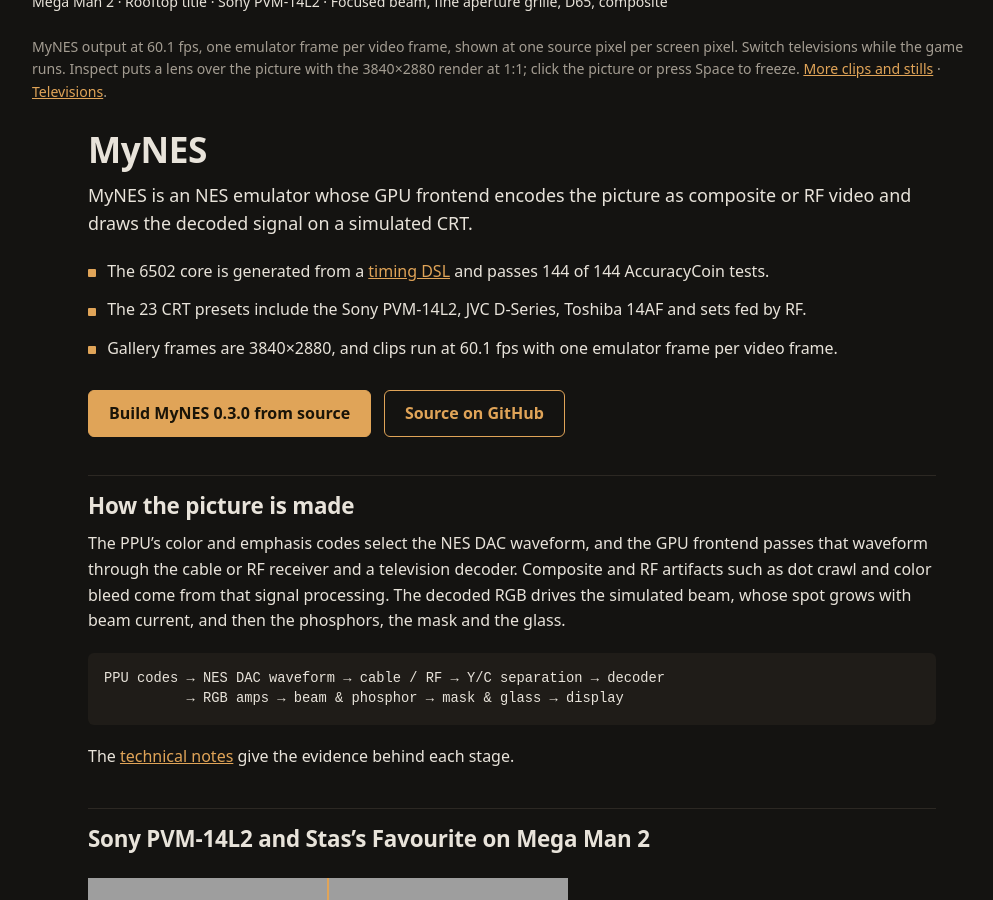
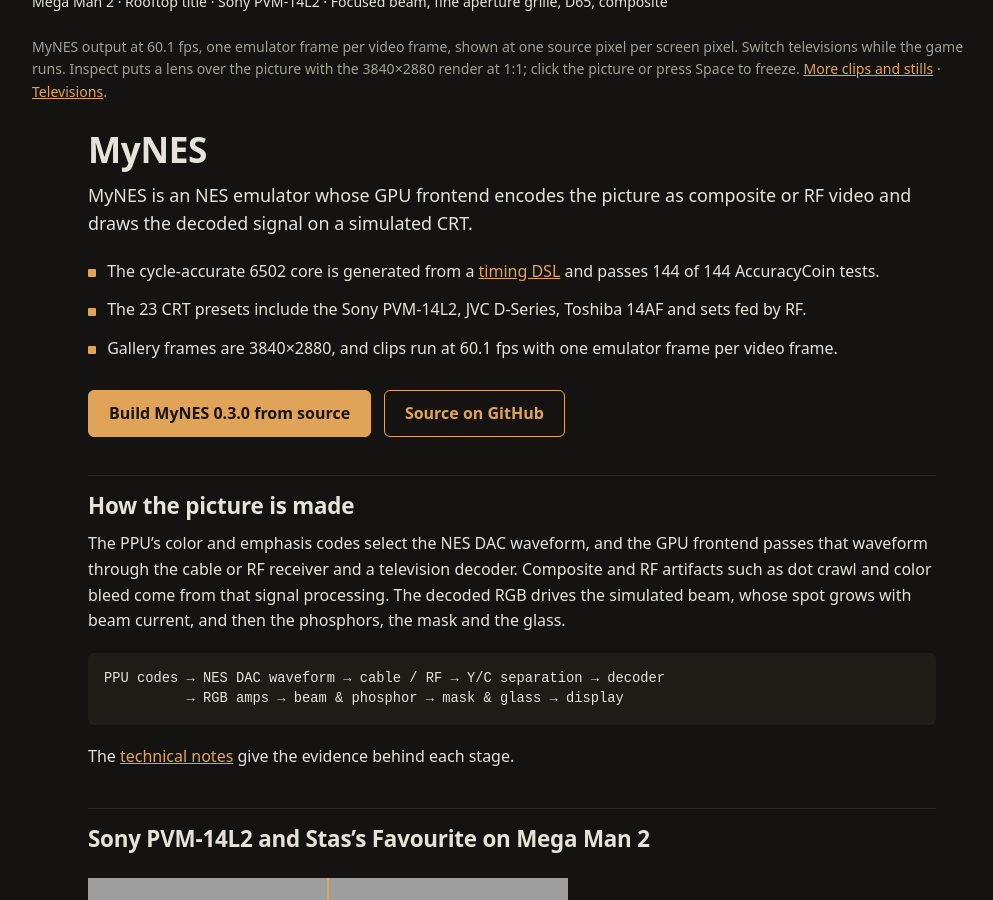
Before and after one commit to yaglo/mynes-web, a Jekyll site: the page built from index.md, in a window 1280 px wide and 900 px high, scrolled down 958 px. Shown: the whole window, without its empty margins (128-1121 px from the left). Built offline with Jekyll 4.4.1, drawn with Linux system fonts in a browser that asks for light colours.

Commit message:
Say again that the 6502 core is cycle-accurate, next to its test count
The rewrite dropped "cycle-accurate" from the home facts and the site
description, and no page said it any more, while the code README and
CMakeLists.txt still do. The claim is back with its count, as N13 asks.

```diff
--- a/_config.yml
+++ b/_config.yml
@@ -4,8 +4,9 @@
 description: >-
   MyNES is an NES emulator whose GPU frontend encodes the picture as
   composite or RF video and draws the decoded signal on a simulated CRT.
-  Its 6502 core is generated from a timing DSL, and its CRT presets model
-  particular monitors and televisions.
+  Its cycle-accurate 6502 core is generated from a timing DSL and passes
+  144 of 144 AccuracyCoin tests, and its CRT presets model particular
+  monitors and televisions.
 url: https://yaglo.github.io
 baseurl: /mynes-web
 lang: en
--- a/index.md
+++ b/index.md
@@ -16,7 +16,7 @@
 <p class="release-line">MyNES {{ release.version }}, released <time datetime="{{ release.date | date: '%Y-%m-%d' }}">{{ release.date | date: "%Y-%m-%d" }}</time>{% if release.commit %}, commit <a href="{{ site.project.code_repo }}/commit/{{ release.commit }}">{{ release.commit | slice: 0, 7 }}</a>{% endif %}.</p>
 {% endif %}
 <ul class="facts">
-<li>The 6502 core is generated from a <a href="{{ '/blog/timing-is-data/' | relative_url }}">timing DSL</a> and passes {{ facts.tests.passed }} of {{ facts.tests.total }} {{ facts.tests.suite }} tests.</li>
+<li>The cycle-accurate 6502 core is generated from a <a href="{{ '/blog/timing-is-data/' | relative_url }}">timing DSL</a> and passes {{ facts.tests.passed }} of {{ facts.tests.total }} {{ facts.tests.suite }} tests.</li>
 <li>The {{ facts.presets.count }} CRT presets include the Sony PVM-14L2, JVC D-Series, Toshiba 14AF and sets fed by RF.</li>
 <li>Gallery frames are {{ facts.frame.width }}×{{ facts.frame.height }}, and clips run at {{ facts.clip.fps_short }} fps with one emulator frame per video frame.</li>
 </ul>
```
